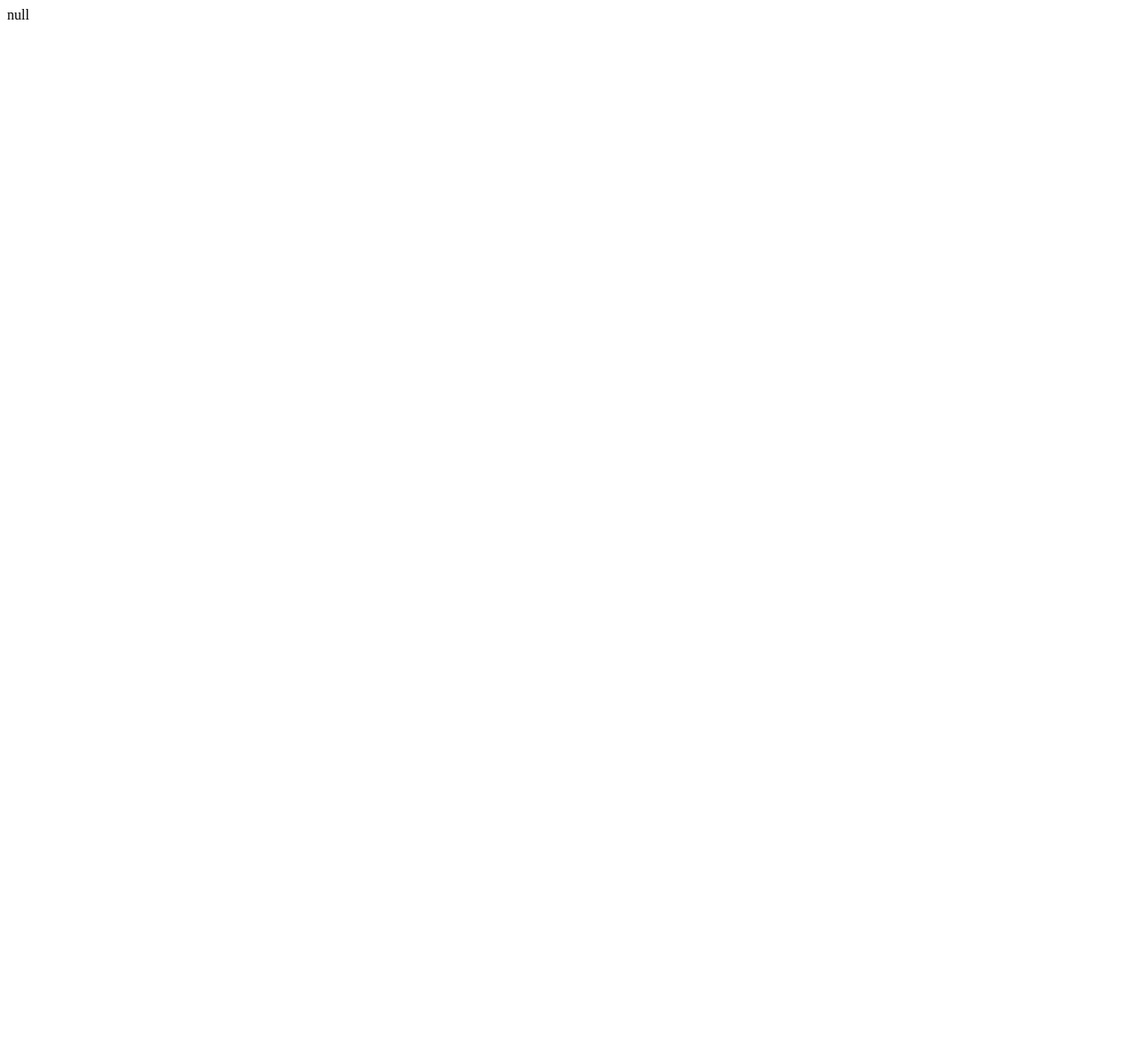
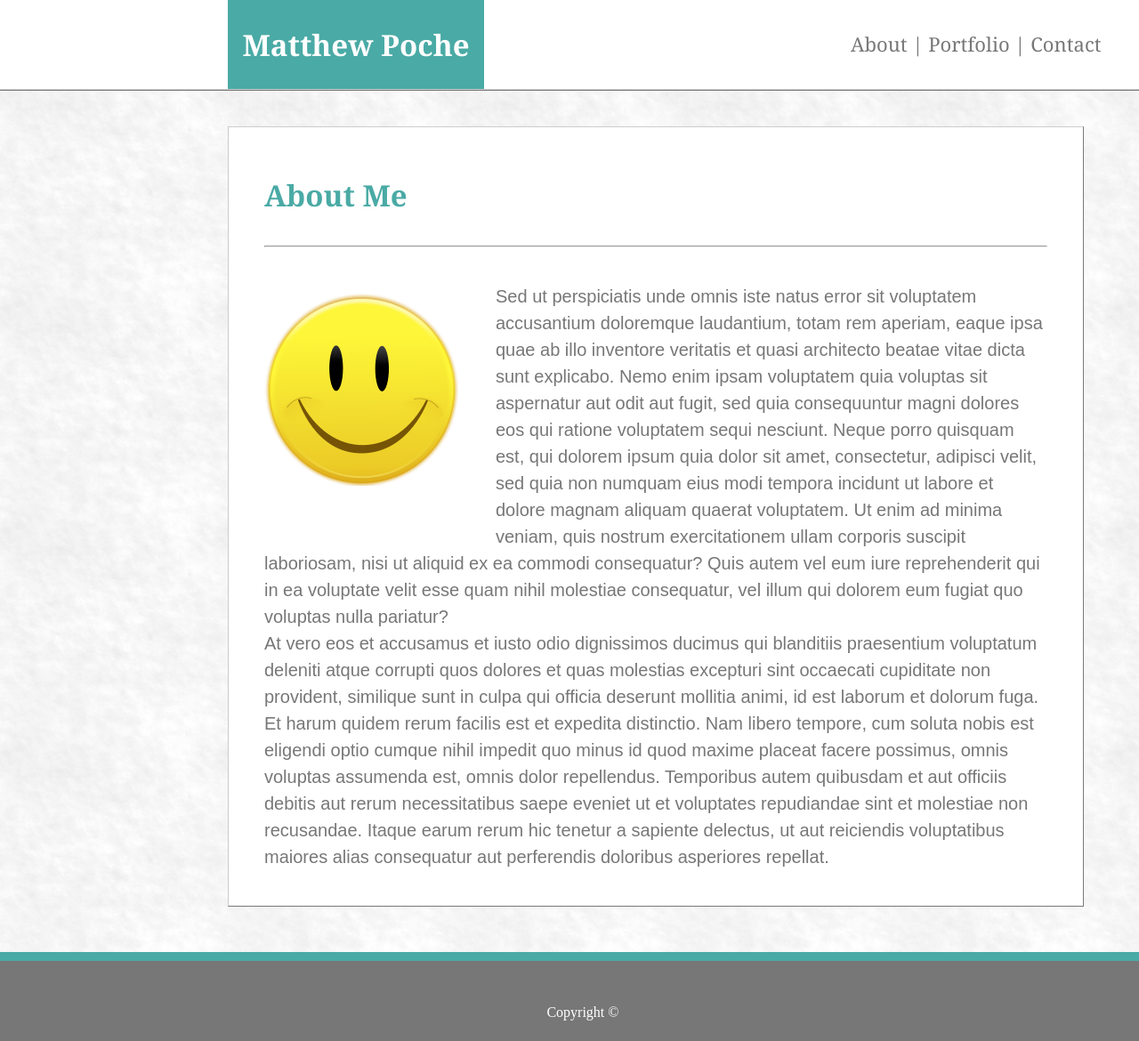
Before and after one commit to MattsPoche/Basic-Portfolio, a plain HTML site: page index.html in a window 1280 px wide. Shown: the whole page at 89% size. Before the commit the page ends 800 px from the top, so only its background shows below. Drawn offline with Linux system fonts and the light colour scheme.

Commit message:
Added content to index.html

```diff
--- a/assets/css/reset.css
+++ b/assets/css/reset.css
@@ -0,0 +1,48 @@
+/* http://meyerweb.com/eric/tools/css/reset/
+   v2.0 | 20110126
+   License: none (public domain)
+*/
+
+html, body, div, span, applet, object, iframe,
+h1, h2, h3, h4, h5, h6, p, blockquote, pre,
+a, abbr, acronym, address, big, cite, code,
+del, dfn, em, img, ins, kbd, q, s, samp,
+small, strike, strong, sub, sup, tt, var,
+b, u, i, center,
+dl, dt, dd, ol, ul, li,
+fieldset, form, label, legend,
+table, caption, tbody, tfoot, thead, tr, th, td,
+article, aside, canvas, details, embed,
+figure, figcaption, footer, header, hgroup,
+menu, nav, output, ruby, section, summary,
+time, mark, audio, video {
+	margin: 0;
+	padding: 0;
+	border: 0;
+	font-size: 100%;
+	font: inherit;
+	vertical-align: baseline;
+}
+/* HTML5 display-role reset for older browsers */
+article, aside, details, figcaption, figure,
+footer, header, hgroup, menu, nav, section {
+	display: block;
+}
+body {
+	line-height: 1;
+}
+ol, ul {
+	list-style: none;
+}
+blockquote, q {
+	quotes: none;
+}
+blockquote:before, blockquote:after,
+q:before, q:after {
+	content: '';
+	content: none;
+}
+table {
+	border-collapse: collapse;
+	border-spacing: 0;
+}
--- a/assets/css/style.css
+++ b/assets/css/style.css
@@ -0,0 +1,122 @@
+.Topbar{
+    position: relative;
+    background-color: #ffffff;
+    width: 100%;
+    height: 100px;
+    /* padding-top: 5%;
+    padding-bottom: 5%; */
+    border-style: ridge;
+    border-bottom-width: 2px;
+    /* border-bottom-color: #cccccc; */
+    border-color: #cccccc;
+    /* margin-top: 10px;
+    margin-bottom: 10px; */
+
+}
+.TopbarContent{
+    position: absolute;
+    width: 960px;
+    height: 100%;
+    margin-left: 20%;
+    margin-right: 20%;
+}
+.Logo{
+    position: absolute;
+    background-color: #4aaaa5;
+    float: left;
+    width: 30%;
+    /* height: 10%; */
+    padding-top: 3.5%;
+    padding-bottom: 3.5%;
+    color: #ffffff;
+    text-align: center;
+
+}
+.Navbar{
+    position: absolute;
+    float: left;
+    width: 30%;
+    height: 100%;
+    padding-top:4%;
+    padding-bottom: 5%;
+    margin-left: 700px;
+    Color: #777777;
+
+}
+.Content{
+    position: relative;
+    width: 960px;
+    margin-left: 20%;
+    margin-right: 20%;
+    margin-top: 40px;
+    margin-bottom: 40px;
+    border-style: outset;
+    border-width: 1px;
+    border-color: #cccccc;
+    background-color: #ffffff
+}
+.ContentHeader{
+    margin-top: 20px;
+    margin-left: 40px;
+    margin-bottom: 40px;
+    padding-top: 40px;
+    color: #4aaaa5;
+}
+.Aside{
+    float: left;
+    margin-left: 40px;
+    margin-right: 40px;
+    margin-top: 40px;
+    margin-bottom: 40px;
+}
+
+#bodytext{
+    font-family: 'Arial', 'Helvetica Neue', Helvetica, sans-serif;
+    font-size: 20px;
+    color: #777777;
+    margin-left: 40px;
+    margin-right: 40px;
+    margin-top: 40px;
+    margin-bottom: 40px;
+    line-height: 30px;
+}
+
+body{
+    background-image: url("../images/nice_snow.png");
+    background-color: #cccccc
+}
+h1{
+    font-family: Georgia, Times, 'Times New Roman', serif;
+    font-weight: bold;
+    font-size: 33px;
+
+}
+h2{
+    font-family: Georgia, Times, 'Times New Roman', serif;
+    font-size: 22px;
+}
+hr{
+    margin-left:40px;
+    margin-right: 40px;
+}
+footer{
+    position: relative;
+
+    width: 100%;
+    height: 100px;
+    margin-top: 4%;
+    background-color: #777777;
+    color: #ffffff;
+
+}
+#footstripe{
+    position: absolute;
+    height: 10%;
+    width: 100%;
+    background-color: #4aaaa5;
+}
+#copyright{
+    position: absolute;
+    margin-top: 60px;
+    margin-left: 48%;
+}
--- a/index.html
+++ b/index.html
@@ -1 +1,45 @@
-null
+<!DOCTYPE html>
+<html>
+<head>
+    <meta charset="utf-8" />
+    <meta http-equiv="X-UA-Compatible" content="IE=edge">
+    <title>Index Page</title>
+    <meta name="viewport" content="width=device-width, initial-scale=1">
+    <link rel="stylesheet" type="text/css" media="screen" href="assets/css/reset.css" />
+    <link rel="stylesheet" type="text/css" media="screen" href="assets/css/style.css" />
+    <!-- <script src="main.js"></script> -->
+</head>
+<body>
+    <div class="Topbar">
+        <div class="TopbarContent">
+            <div class="Logo">
+                    <h1>Matthew Poche</h1>
+            </div>
+            <div class="Navbar">
+                <h2>About | Portfolio | Contact</h2>
+            </div>
+        </div>
+    </div>
+
+    <div class="Content">
+        <div class="ContentHeader">
+            <h1>About Me</h1>
+        </div>
+        <hr>
+        <div class="Aside">
+            <img src="assets/images/PlaceHolderFace.png" alt="Not my face">
+        </div>
+        <div id="bodytext">
+            <p>Sed ut perspiciatis unde omnis iste natus error sit voluptatem accusantium doloremque laudantium, totam rem aperiam, eaque ipsa quae ab illo inventore veritatis et quasi architecto beatae vitae dicta sunt explicabo. Nemo enim ipsam voluptatem quia voluptas sit aspernatur aut odit aut fugit, sed quia consequuntur magni dolores eos qui ratione voluptatem sequi nesciunt. Neque porro quisquam est, qui dolorem ipsum quia dolor sit amet, consectetur, adipisci velit, sed quia non numquam eius modi tempora incidunt ut labore et dolore magnam aliquam quaerat voluptatem. Ut enim ad minima veniam, quis nostrum exercitationem ullam corporis suscipit laboriosam, nisi ut aliquid ex ea commodi consequatur? Quis autem vel eum iure reprehenderit qui in ea voluptate velit esse quam nihil molestiae consequatur, vel illum qui dolorem eum fugiat quo voluptas nulla pariatur? </p>
+            <p>At vero eos et accusamus et iusto odio dignissimos ducimus qui blanditiis praesentium voluptatum deleniti atque corrupti quos dolores et quas molestias excepturi sint occaecati cupiditate non provident, similique sunt in culpa qui officia deserunt mollitia animi, id est laborum et dolorum fuga. Et harum quidem rerum facilis est et expedita distinctio. Nam libero tempore, cum soluta nobis est eligendi optio cumque nihil impedit quo minus id quod maxime placeat facere possimus, omnis voluptas assumenda est, omnis dolor repellendus. Temporibus autem quibusdam et aut officiis debitis aut rerum necessitatibus saepe eveniet ut et voluptates repudiandae sint et molestiae non recusandae. Itaque earum rerum hic tenetur a sapiente delectus, ut aut reiciendis voluptatibus maiores alias consequatur aut perferendis doloribus asperiores repellat.</p>
+        </div>
+    </div>
+
+    <footer>
+        <div id="footstripe"></div>
+        <div>
+            <p id="copyright"> Copyright © </p>
+        </div>
+    </footer>
+</body>
+</html>
```
Also changed, not shown: Instructions/Images/Easier-Layout.png (added), Instructions/Images/Recommended-Dimensions.png (added), Instructions/Images/portfolio-about-me.png (added), Instructions/Images/portfolio-contact.png (added), Instructions/Images/portfolio-gallery.png (added), assets/images/PlaceHolderFace.png (added), assets/images/nice_snow.png (added), 3 other files.
